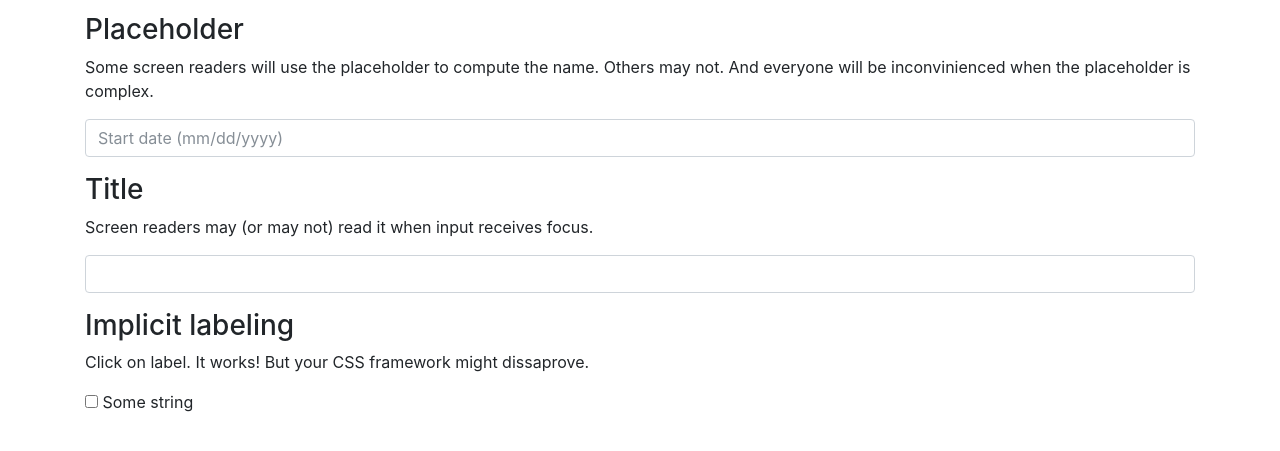
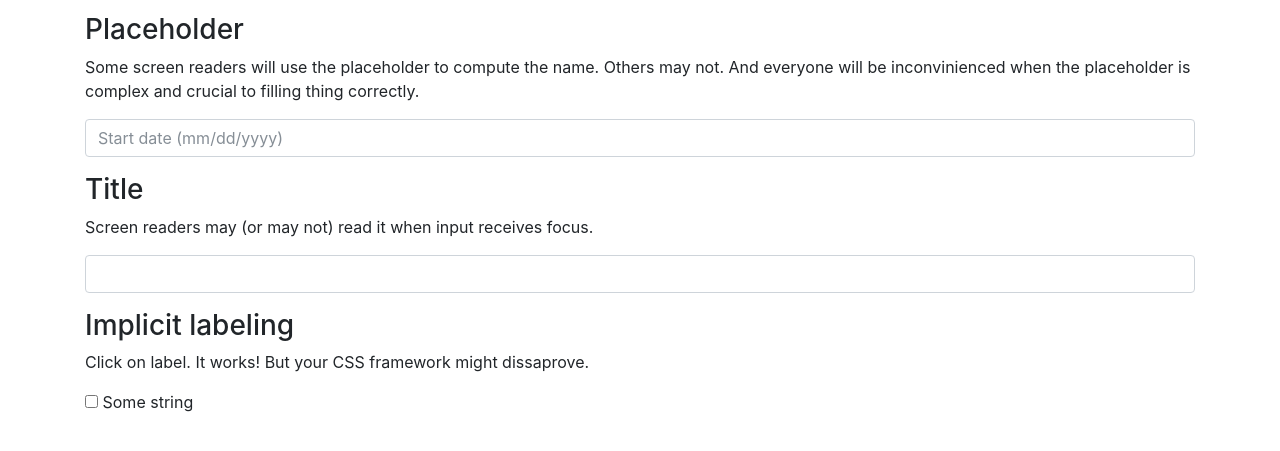
Before and after one commit to gsilver/dev-a11y-examples, a plain HTML site: page form-names.html in a window 1280 px wide. Both pictures are taken after a click on the tab "Dubious names". Shown: the part 219-670 px from the top of the page. Drawn offline with nearby package versions, Linux system fonts and the light colour scheme.

Commit message:
I forget

```diff
--- a/form-names.html
+++ b/form-names.html
@@ -77,7 +77,7 @@
           <h2>Other naming</h2>
           <p>All of these seem like good ideas, but are not.</p>
           <h3>Placeholder</h3>
-          <p>Some screen readers will use the placeholder to compute the name. Others may not. And everyone will be inconvinienced when the placeholder is complex.</p>
+          <p>Some screen readers will use the placeholder to compute the name. Others may not. And everyone will be inconvinienced when the placeholder is complex and crucial to filling thing correctly.</p>
           <div class="form-group">
             <input type="text" name=""  class="form-control"  value="" placeholder="Start date (mm/dd/yyyy)" >
           </div>
```
